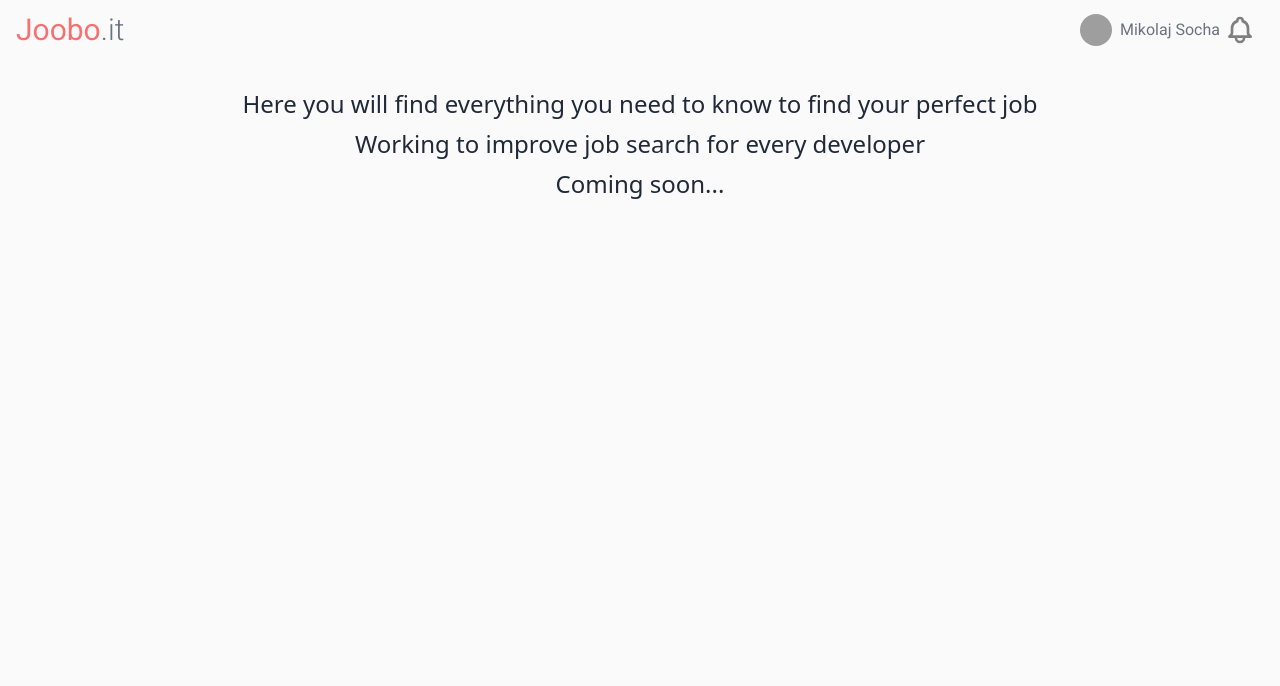
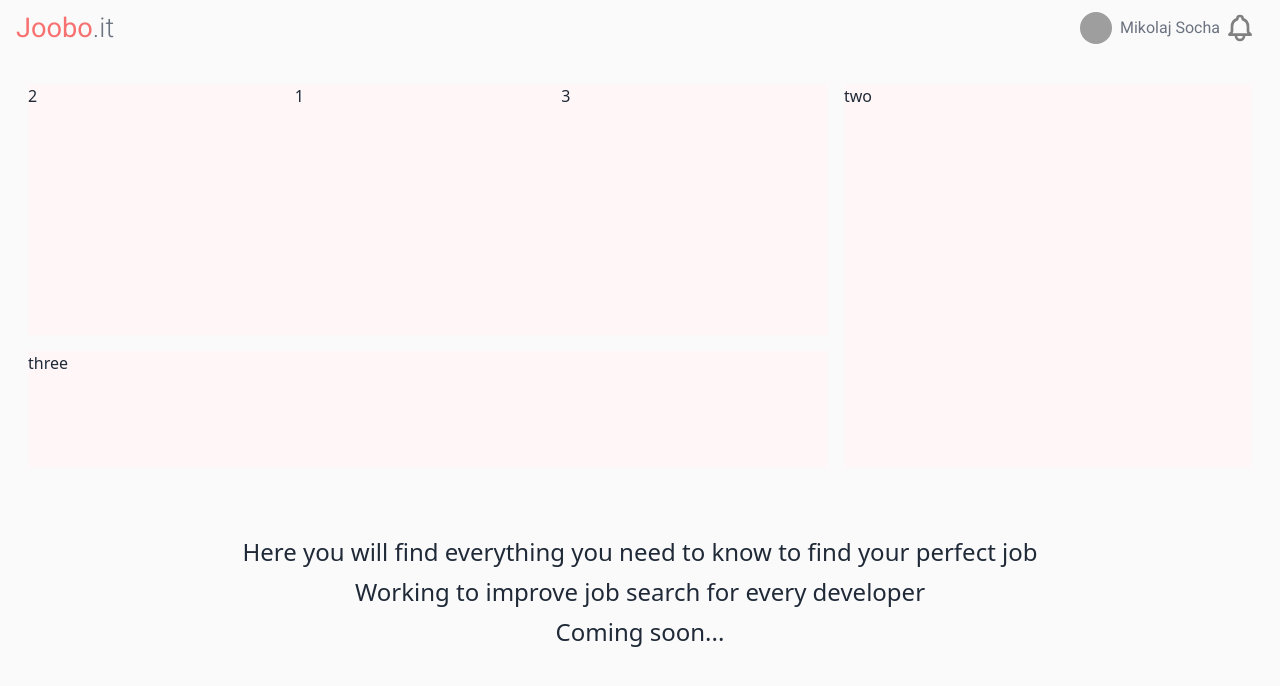
Before and after one commit to pkazala/joobo, a Next.js app: page / in a window 1280 px wide. Shown: the top 686 px of the page. Built offline with nearby package versions, Linux system fonts and the light colour scheme; grey boxes are pictures that could not be loaded.

Commit message:
Added the basic layout for the dashboard

```diff
--- /dev/null
+++ b/components/body.tsx
@@ -0,0 +1,20 @@
+import TopCities from './topCities'
+
+const body = () => {
+    return (
+        <div className="flex justify-center">
+            <div className="w-full max-w-[150rem] h-96 m-7 grid grid-rows-3 grid-flow-col gap-4 mt-10">
+                <div className="row-span-2 col-span-2 bg-light">
+                  <TopCities></TopCities>
+                </div>
+                <div className="col-span-2 bg-light">
+                    <p>three</p>
+                </div>
+                <div className="row-span-3 bg-light">
+                    <p>two</p>
+                </div>
+            </div>
+        </div>
+    )
+}
+export default body
--- a/components/header.tsx
+++ b/components/header.tsx
@@ -2,14 +2,14 @@ const header = () => {
     return (
         <div className="grid justify-items-center m-auto">
             <div className="px-4 mt-3 w-full grid grid-cols-2">
-                <h1 className="text-2xl font-logo text-main w-fit hover:text-joobo-gray hover:cursor-pointer lg:text-3xl">Joobo<span className="font-light text-joobo-gray">.it</span> </h1>
+                <h1 className="text-2xl font-logo text-main w-fit hover:text-joobo-gray hover:cursor-pointer lg:text-[1.7rem]">Joobo<span className="font-light text-joobo-gray">.it</span> </h1>
                 <div className="justify-self-end flex flex-row items-center">
                     <img src="https://picsum.photos/200" alt="" className="rounded-full w-7 lg:w-8 hover:cursor-pointer" />
                     <h2 className="pl-2 font-logo text-joobo-gray">Mikolaj Socha</h2>
                     <div className="dropdown dropdown-end dropdown-hover ml-1">
                         <label tabIndex={0} className="cursor-pointer">
                             <div className="w-10 rounded-full">
-                                <svg xmlns="http://www.w3.org/2000/svg" className="h-7 lg:h-8" fill="none" viewBox="0 0 24 24" stroke="gray"><path stroke-linecap="round" stroke-linejoin="round" stroke-width="2" d="M15 17h5l-1.405-1.405A2.032 2.032 0 0118 14.158V11a6.002 6.002 0 00-4-5.659V5a2 2 0 10-4 0v.341C7.67 6.165 6 8.388 6 11v3.159c0 .538-.214 1.055-.595 1.436L4 17h5m6 0v1a3 3 0 11-6 0v-1m6 0H9" /></svg>
+                                <svg xmlns="http://www.w3.org/2000/svg" className="h-7 lg:h-8" fill="none" viewBox="0 0 24 24" stroke="gray"><path strokeLinecap="round" strokeLinejoin="round" strokeWidth="2" d="M15 17h5l-1.405-1.405A2.032 2.032 0 0118 14.158V11a6.002 6.002 0 00-4-5.659V5a2 2 0 10-4 0v.341C7.67 6.165 6 8.388 6 11v3.159c0 .538-.214 1.055-.595 1.436L4 17h5m6 0v1a3 3 0 11-6 0v-1m6 0H9" /></svg>
                             </div>
                         </label>
                         <ul tabIndex={0} className="menu menu-compact dropdown-content p-2 shadow bg-inherit rounded-box w-24">
--- /dev/null
+++ b/components/topCities.tsx
@@ -0,0 +1,10 @@
+const topCities = () => {
+    return (
+        <div className="grid grid-cols-3">
+            <div>2</div>
+            <div>1</div>
+            <div>3</div>
+        </div>
+    )
+}
+export default topCities
--- a/package.json
+++ b/package.json
@@ -9,6 +9,7 @@
     "lint": "next lint"
   },
   "dependencies": {
+    "axios": "^0.26.1",
     "daisyui": "^2.14.0",
     "next": "12.1.5",
     "react": "18.0.0",
--- a/pages/index.tsx
+++ b/pages/index.tsx
@@ -1,10 +1,12 @@
 import type { NextPage } from 'next'
 import Header from '../components/header'
+import Body from '../components/body'
 
 const Home: NextPage = () => {
   return (
     <div className="min-h-screen">
       <Header></Header>
+      <Body></Body>
       <p className="text-center mt-10 text-2xl font-thin">Here you will find everything you need to know to find your perfect job</p>
       <p className="text-center mt-2 text-2xl font-thin">Working to improve job search for every developer</p>
       <h1 className="text-center mt-2 text-2xl">Coming soon...</h1>
--- /dev/null
+++ b/pages/testing.tsx
@@ -0,0 +1,24 @@
+import type { NextPage } from 'next'
+import Header from '../components/header'
+import axios from 'axios';
+
+const config = {
+    headers: {
+        'Content-Type': 'application/json',
+    }
+};
+
+axios.get('https://joobo-backend.vercel.app/users', config).then(response => {
+  console.log(response);
+});
+
+const Test: NextPage = () => {
+  return (
+    <div className="min-h-screen">
+      <Header></Header>
+      <p className="mt-10 text-center text-2xl font-light">ok</p>
+    </div>
+  )
+}
+
+export default Test
--- a/tailwind.config.js
+++ b/tailwind.config.js
@@ -8,7 +8,7 @@ module.exports = {
       colors: {
         'main': '#F87171',
         'dark': '#BD827E',
-        'light': '#FFF3F1',
+        'light': '#FFF7F7',
         'darker-light': '#F3EED9',
         'joobo-gray': '#6B7280'
       }
```
Also changed, not shown: 1 other file (tests, documents, lock files or other folders).
